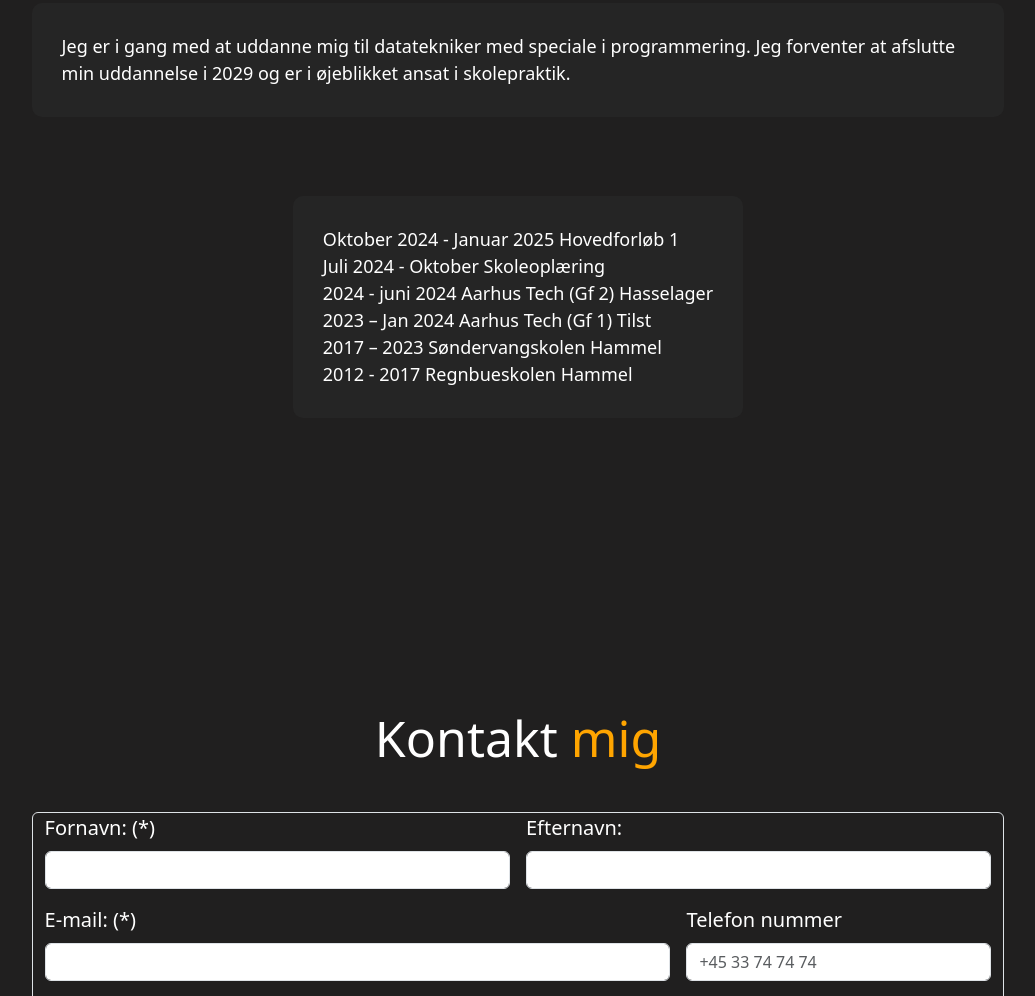
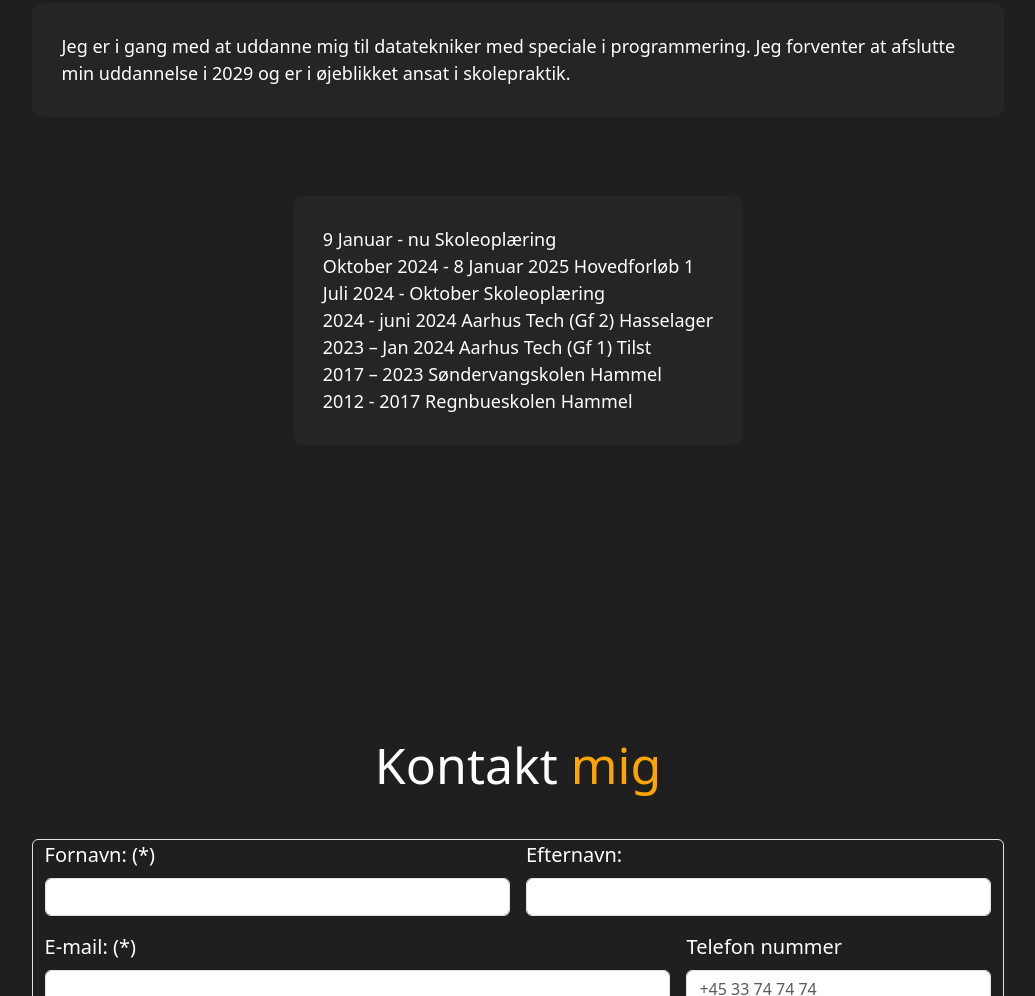
Before and after one commit to CueBaZe/Website, a plain HTML site: page index.html in a window 1280 px wide. Shown: the part 2741-3737 px from the top of the page, without its empty margins (122-1157 px from the left). Drawn offline with nearby package versions, Linux system fonts and the light colour scheme.

Commit message:
change uddannelse

```diff
--- a/index.html
+++ b/index.html
@@ -116,7 +116,8 @@
         <p>Jeg er i gang med at uddanne mig til datatekniker med speciale i programmering. Jeg forventer at afslutte min uddannelse i 2029 og er i øjeblikket ansat i skolepraktik.</p>
         <br>
         <p>
-            Oktober 2024 - Januar 2025 Hovedforløb 1<br>
+            9 Januar - nu Skoleoplæring<br>
+            Oktober 2024 - 8 Januar 2025 Hovedforløb 1<br>
             Juli 2024 - Oktober Skoleoplæring<br>
             2024 - juni 2024 Aarhus Tech (Gf 2) Hasselager<br>
             2023 – Jan 2024 Aarhus Tech (Gf 1) Tilst<br>
```
